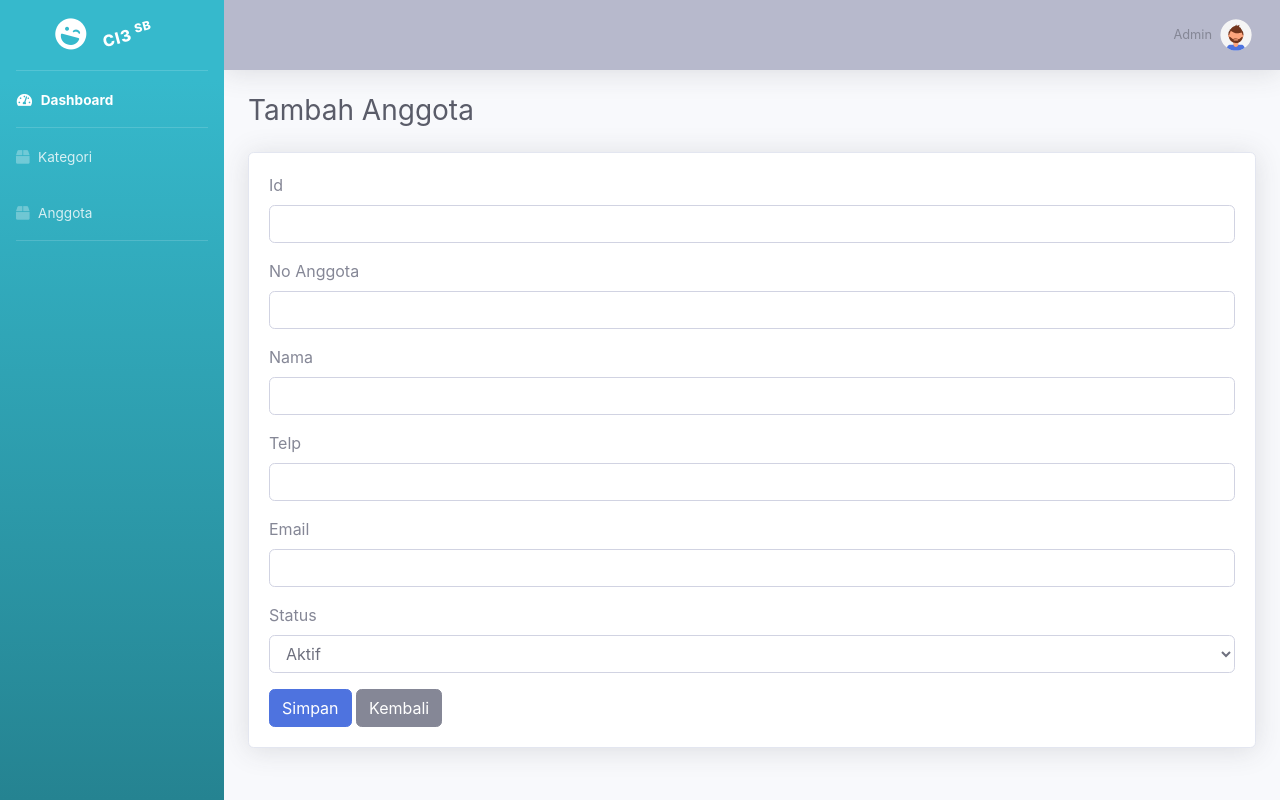
After one commit to 1224160032-prog/CI_24_CASIM, a CodeIgniter app: page /database/anggota/tambah in a window 1280 px wide. The commit adds this page. Run offline with CodeIgniter, Linux system fonts and the light colour scheme.

Commit message:
UTS - SHEILA SEPTIA

```diff
--- /dev/null
+++ b/application/controllers/anggota.php
@@ -0,0 +1,87 @@
+<?php
+
+class anggota extends CI_Controller{
+
+    public function __construct()
+    {
+        parent::__construct();
+        $this->load->model('anggota_model');
+    }
+    public function index(){
+
+        $data['anggota']= $this->anggota_model->get_all();
+        $this->load->view('templates/header');
+        $this->load->view('templates/sidebar');
+        $this->load->view('templates/topbar');
+        $this->load->view('anggota/index', $data);
+        $this->load->view('templates/footer');
+    }
+    public function tambah()
+    {
+        $this->load->view('templates/header');
+        $this->load->view('templates/sidebar');
+        $this->load->view('templates/topbar');
+        $this->load->view('anggota/tambah');
+        $this->load->view('templates/footer');
+    }
+
+    // ======================
+    // SIMPAN
+    // ======================
+    public function simpan()
+    {
+    $data = [
+        'no_anggota'=> $this->input->post('no_anggota'),
+        'nama_anggota' => $this->input->post('nama_anggota'),
+        'telp' => $this->input->post('telp'),
+        'email' => $this->input->post('email'),
+        'status' => $this->input->post('status')
+    ];
+
+    $this->anggota_model->insert($data);
+    redirect('anggota');
+    }
+    public function hapus($id)
+    {
+        $this->anggota_model->delete($id);
+        $this->session->set_flashdata('success','Data Berhasil dihapus');
+
+        redirect('anggota');
+        }
+    public function edit($id)
+    {
+        $data['anggota']= $this->anggota_model->get_by_id($id);
+        $this->load->view('templates/header');
+            $this->load->view('templates/sidebar');
+            $this->load->view('templates/topbar');
+            $this->load->view('anggota/edit', $data);
+            $this->load->view('templates/footer');
+    }
+        public function update()
+{
+    $this->load->library('form_validation');
+    $this->form_validation->set_rules('nama_anggota','Nama','required');
+
+    if($this->form_validation->run()==FALSE){
+
+        redirect('anggota');
+
+    }else{
+
+        $id = $this->input->post('id');
+
+        $data=[
+            'no_anggota'=> $this->input->post('no_anggota'),
+            'nama_anggota'=> $this->input->post('nama_anggota'),
+            'telp'=> $this->input->post('telp'),
+            'email'=> $this->input->post('email'),
+            'status'=> $this->input->post('status')
+        ];
+
+        $this->anggota_model->update($id,$data);
+
+        $this->session->set_flashdata('success','Data Berhasil di update');
+        redirect('anggota');
+    }
+}
+}
--- /dev/null
+++ b/application/models/anggota_model.php
@@ -0,0 +1,29 @@
+<?php
+
+class anggota_model extends CI_Model {
+
+    private $table ='anggota';
+
+    public function get_all()
+    {
+        return $this->db->get($this->table)->result();
+    }
+    public function insert($data)
+    {
+        return $this->db->insert($this->table, $data);
+    }
+    public function get_by_id($id)
+    {
+        $this->db->where('id',$id);
+        return $this->db->get('anggota')->row();
+    }
+    public function delete($id)
+    {
+        return $this->db->delete($this->table,['id'=>$id]);
+    }
+    public function update($id, $data)
+    {
+        $this->db->where('id',$id);
+        return $this->db->update($this->table, $data);
+    }
+}
--- /dev/null
+++ b/application/views/anggota/tambah.php
@@ -0,0 +1,50 @@
+<div class="container-fluid">
+
+<h2 class="h3 mb-4 text-gray-800">Tambah Anggota</h2>
+
+<div class="card shadow">
+<div class="card-body">
+
+<form method="post" action="<?= site_url('anggota/simpan'); ?>">
+
+<div class="form-group mb-3">
+<label>Id</label>
+<input type="text" name="id" class="form-control">
+</div>
+
+<div class="form-group mb-3">
+<label>No Anggota</label>
+<input type="text" name="no_anggota" class="form-control" required>
+</div>
+
+<div class="form-group mb-3">
+<label>Nama</label>
+<input type="text" name="nama_anggota" class="form-control" required>
+</div>
+
+<div class="form-group mb-3">
+<label>Telp</label>
+<input type="text" name="telp" class="form-control">
+</div>
+
+<div class="form-group mb-3">
+<label>Email</label>
+<input type="email" name="email" class="form-control">
+</div>
+
+<div class="form-group mb-3">
+<label>Status</label>
+<select name="status" class="form-control">
+<option value="1">Aktif</option>
+<option value="0">Nonaktif</option>
+</select>
+</div>
+
+<button type="submit" class="btn btn-primary">Simpan</button>
+<a href="<?= site_url('anggota'); ?>" class="btn btn-secondary">Kembali</a>
+
+</form>
+
+</div>
+</div>
+</div>
--- a/application/views/templates/sidebar.php
+++ b/application/views/templates/sidebar.php
@@ -25,6 +25,13 @@
     </a>
 </li>
 
+<li class="nav-item">
+    <a class="nav-link" href="<?= site_url('kategori') ?>">
+        <i class="fas fa-box"></i>
+        <span>Anggota</span>
+    </a>
+</li>
+
 <hr class="sidebar-divider d-none d-md-block">
 
 </ul>
```
Also changed, not shown: application/controllers/kategori.php (+35 -14 lines), application/models/kategori_model.php (+19 -9 lines), application/views/anggota/edit.php (added, +47 -0 lines), application/views/anggota/index.php (added, +54 -0 lines), application/views/kategori/edit.php (+10 -9 lines), application/views/kategori/index.php (+53 -12 lines), application/views/kategori/tambah.php (+9 -9 lines).
